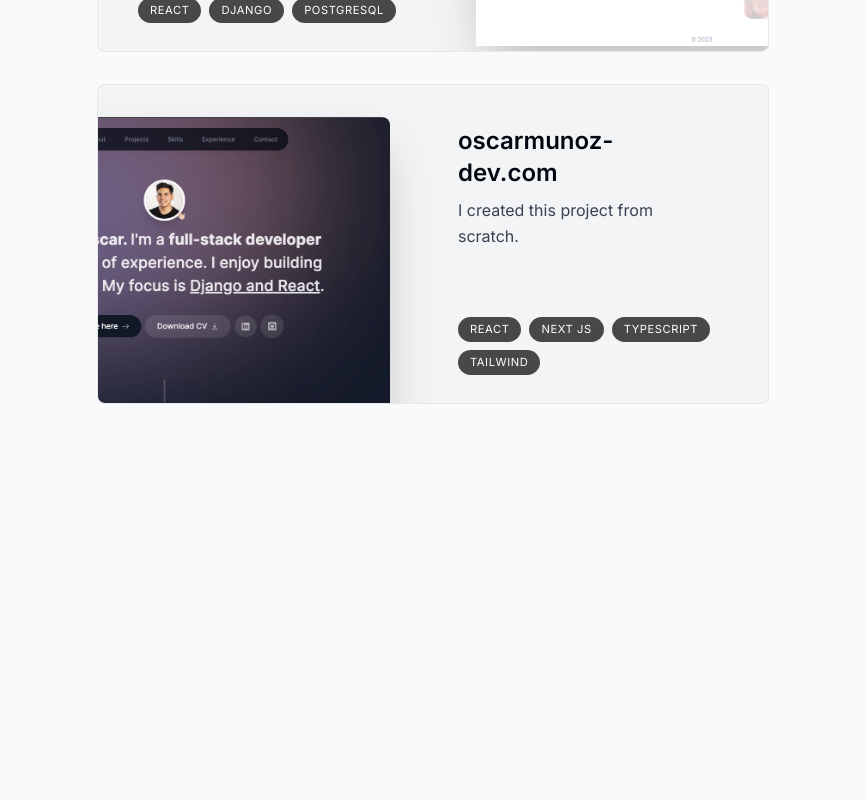
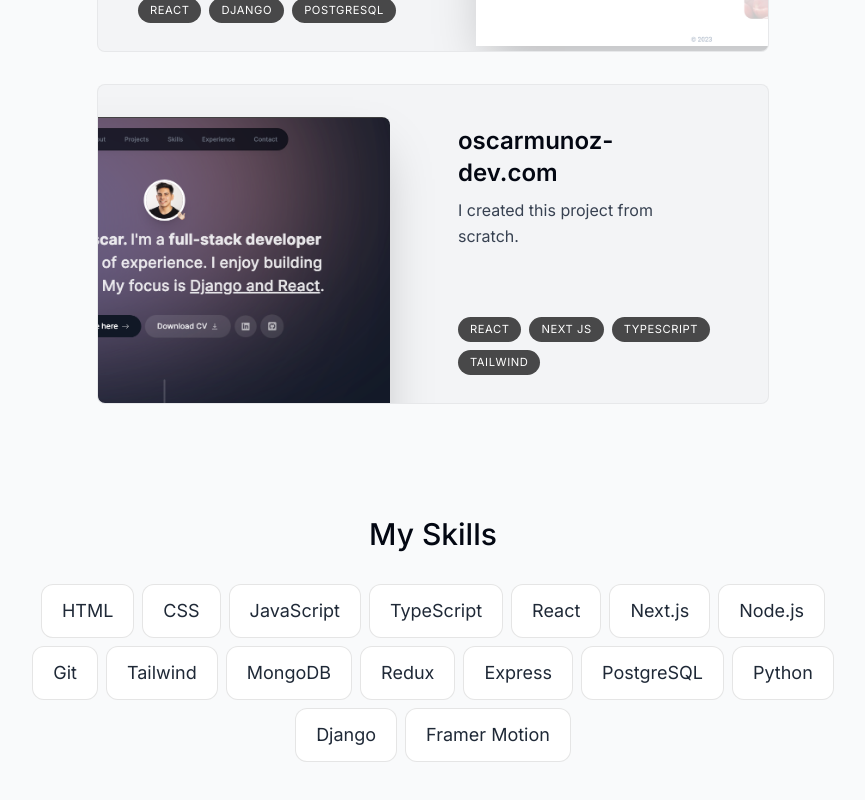
Before and after one commit to oscarmunoz1/portfolio, a Next.js app: page / in a window 1280 px wide. Shown: the part 1634-2434 px from the top of the page, without its empty margins (207-1072 px from the left). Before the commit the page ends 2150 px from the top, so only its background shows below. Built offline with nearby package versions, Linux system fonts and the light colour scheme.

Commit message:
Skills section was created

```diff
--- a/app/page.tsx
+++ b/app/page.tsx
@@ -2,6 +2,7 @@
 import Intro from "@/components/intro";
 import Projects from "@/components/projects";
 import SectionDivider from "@/components/section-devider";
+import Skills from "@/components/skills";
 
 export default function Home() {
   return (
@@ -10,6 +11,7 @@
       <SectionDivider />
       <About />
       <Projects />
+      <Skills />
     </main>
   );
 }
--- /dev/null
+++ b/components/skills.tsx
@@ -0,0 +1,52 @@
+"use client";
+
+import React from "react";
+import SectionHeading from "./section-heading";
+import { motion } from "framer-motion";
+import { skillsData } from "@/lib/data";
+import { useSectionInView } from "@/lib/hooks";
+
+const fadeInAnimationVariants = {
+  initial: {
+    opacity: 0,
+    y: 100,
+  },
+  animate: (index: number) => ({
+    opacity: 1,
+    y: 0,
+    transition: {
+      delay: 0.05 * index,
+    },
+  }),
+};
+
+export default function Skills() {
+  const { ref } = useSectionInView("Skills");
+
+  return (
+    <section
+      id="skills"
+      ref={ref}
+      className="mb-28 max-w-[53rem] scroll-mt-28 text-center sm:mb-40"
+    >
+      <SectionHeading>My skills</SectionHeading>
+      <ul className="flex flex-wrap justify-center gap-2 text-lg text-gray-800">
+        {skillsData.map((skill, index) => (
+          <motion.li
+            className="bg-white borderBlack rounded-xl px-5 py-3 dark:bg-white/10 dark:text-white/80"
+            key={index}
+            variants={fadeInAnimationVariants}
+            initial="initial"
+            whileInView="animate"
+            viewport={{
+              once: true,
+            }}
+            custom={index}
+          >
+            {skill}
+          </motion.li>
+        ))}
+      </ul>
+    </section>
+  );
+}
```
